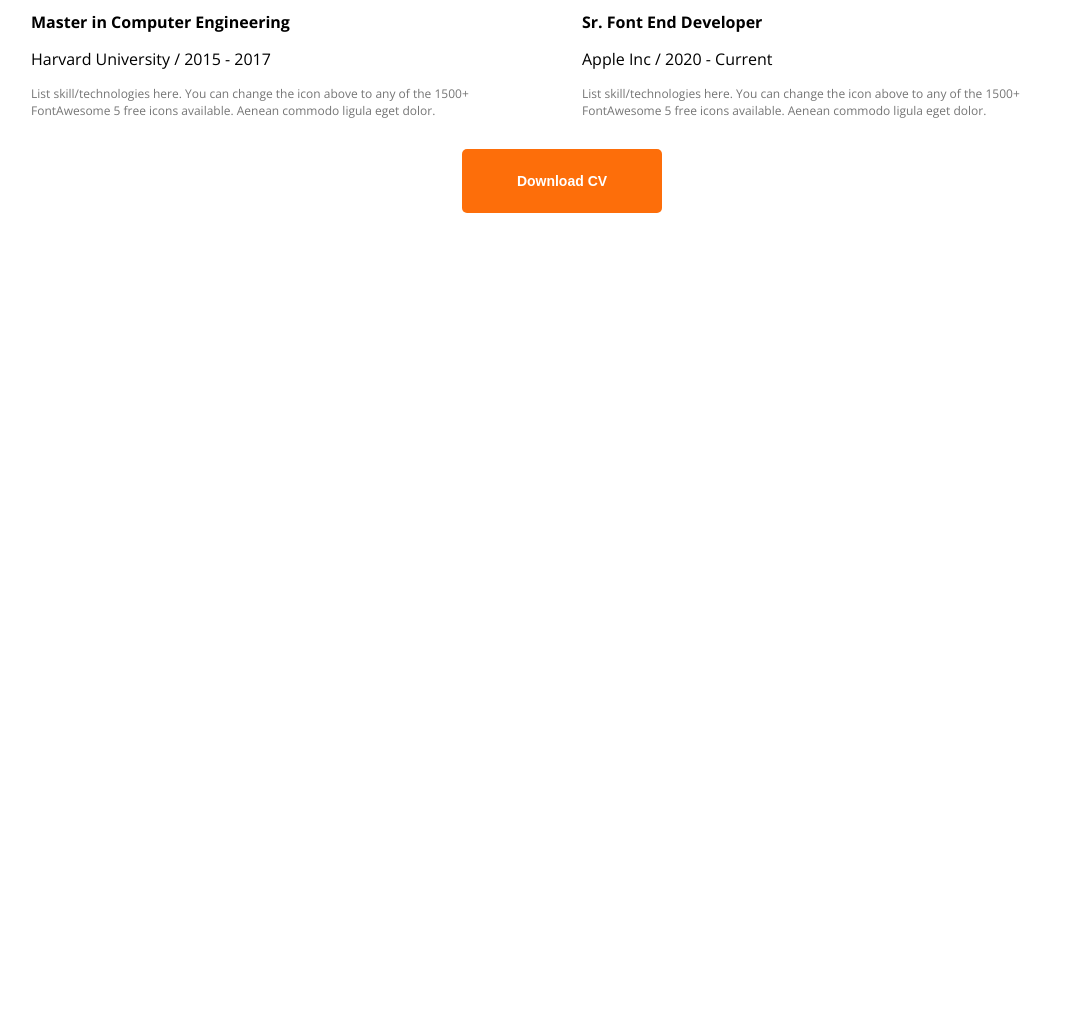
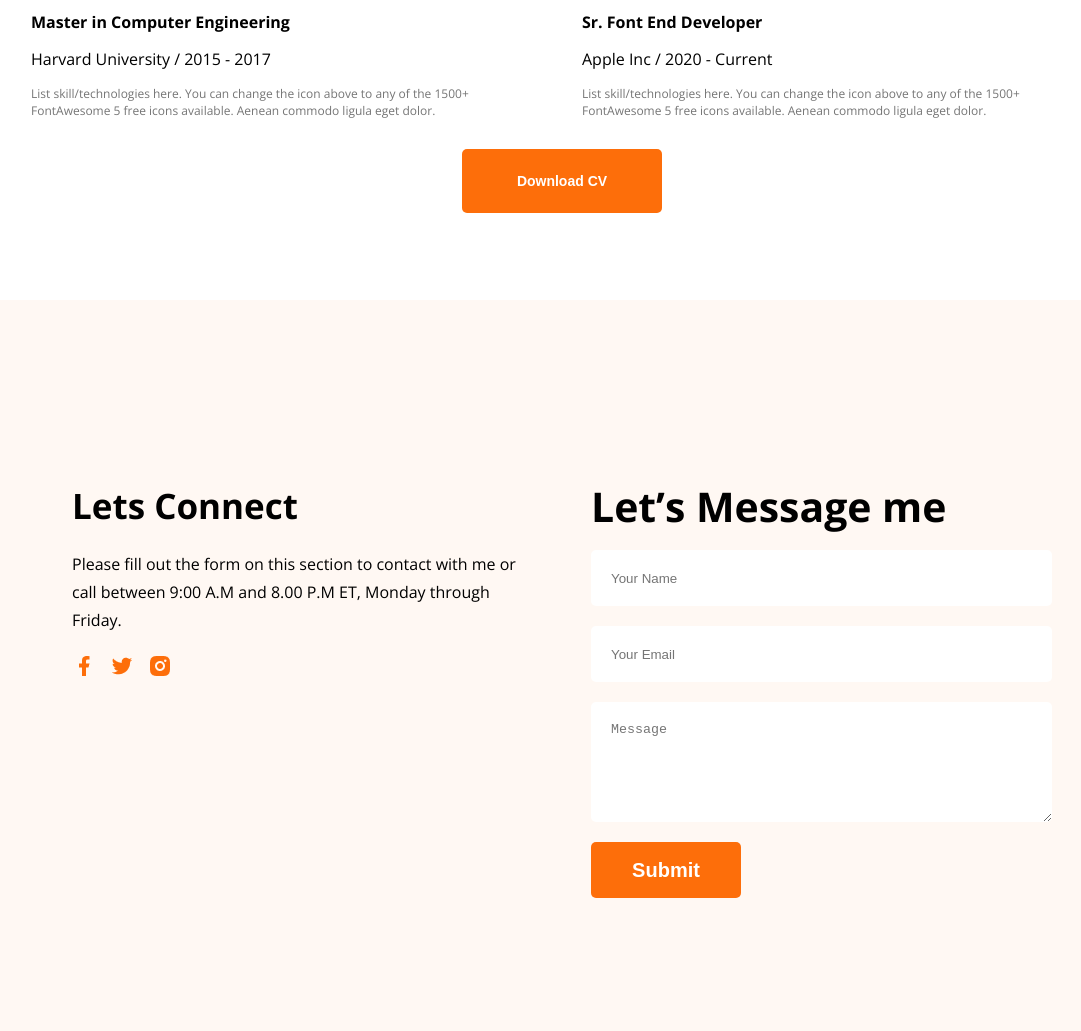
Before and after one commit to Dev-Mahamudul/developer-portfolio, a plain HTML site: page index.html in a window 1280 px wide. Shown: the part 2580-3611 px from the top of the page, without its empty margins (158-1239 px from the left). Before the commit the page ends 2880 px from the top, so only its background shows below. Drawn offline with nearby package versions, Linux system fonts and the light colour scheme.

Commit message:
added footer and final update

```diff
--- a/index.html
+++ b/index.html
@@ -168,7 +168,24 @@
         <!-- end resume  -->
     </main>
     <footer>
-
+        <div class="footer-container">
+            <div class="footer-content">
+                <h3>Lets Connect</h3>
+                <p>Please fill out the form on this section to contact with me or call between 9:00 A.M and 8.00 P.M ET, Monday through Friday.</p>
+                <div class="footer-icon">
+                    <a href="http://"><img src="assets/images/icons/facebook.png" alt=""></a>
+                    <a href="http://"><img src="assets/images/icons/twitter.png" alt=""></a>
+                    <a href="http://"><img src="assets/images/icons/insta.png" alt=""></a>
+                </div>
+            </div>
+            <div class="opt-form">
+                <h3>Let’s Message me</h3>
+                <input type="text" placeholder="Your Name">
+                <input type="text" placeholder="Your Email">
+                <textarea name="" id="" placeholder="Message"></textarea>
+                <button type="submit">Submit</button>
+            </div>
+        </div>
     </footer>
 </body>
 </html>
--- a/style/style.css
+++ b/style/style.css
@@ -47,7 +47,7 @@ ul li{
     font-weight: 400;
     padding: 5px 30px;
     text-transform: capitalize;
-
+    cursor: pointer;
 }
 .menu-bar > ul > button{
     border-radius: 5px;
@@ -59,12 +59,14 @@ ul li{
     font-size: 14px;
     font-weight: 700;
     text-transform: capitalize;
+    cursor: pointer;
 }
 .menu-bar > ul > button > a{
     text-decoration: none;
     color: rgb(255, 255, 255);
 font-size: 14px;
 font-weight: 700;
+cursor: pointer;
 }
 .logo{
     font-size: 34px;
@@ -116,6 +118,7 @@ text-align: left;
     font-weight: 700;
     text-align: center;
     margin-top: 20px;
+    cursor: pointer;
 }
 
 .banner-image> img{
@@ -303,5 +306,83 @@ background: rgb(255, 248, 243);
     font-weight: 700;
     text-align: center;
     margin-top: 30px;
+    cursor: pointer;
 }
 /* end education and experience */
+
+/* start footer  */
+footer{
+    width: 1440px;
+height: 780px;
+background: rgb(255, 248, 243);
+display: flex;
+flex-direction: column;
+justify-content: center;
+align-items: center;
+}
+.footer-container{
+    display: flex;
+    flex-direction: row;
+    gap: 60px;
+    padding: 130px 230px;
+}
+.footer-content{
+    width: 60%;
+    display: flex;
+    flex-direction: column;
+    gap: 20px;
+}
+.opt-form{
+    display: flex;
+    flex-direction: column;
+    gap: 20px;
+}
+.footer-content > h3 {
+font-size: 35px;
+font-weight: 700;
+line-height: 48px;
+}
+.footer-content > p {
+font-size: 16px;
+font-weight: 400;
+line-height: 28px;
+}
+.footer-icon > a{
+    padding-right: 10px;
+}
+.opt-form{
+font-size: 35px;
+font-weight: 700;
+line-height: 48px;
+}
+.opt-form > input{
+    width: 461px;
+height: 56px;
+border-radius: 5px;
+border: none;
+padding-left: 20px ;
+/* White Color */
+background: rgb(255, 255, 255);
+}
+.opt-form > textarea {
+    width: 461px;
+height: 120px;
+border-radius: 5px;
+border: none;
+padding: 20px 20px;
+/* White Color */
+background: rgb(255, 255, 255);
+}
+.opt-form > button {
+    width: 150px;
+height: 56px;
+border-radius: 5px;
+border: none;
+background: rgb(253, 110, 10);
+color: rgb(255, 255, 255);
+font-size: 20px;
+font-weight: 700;
+line-height: 27px;
+cursor: pointer;
+}
+/* end footer  */
```
